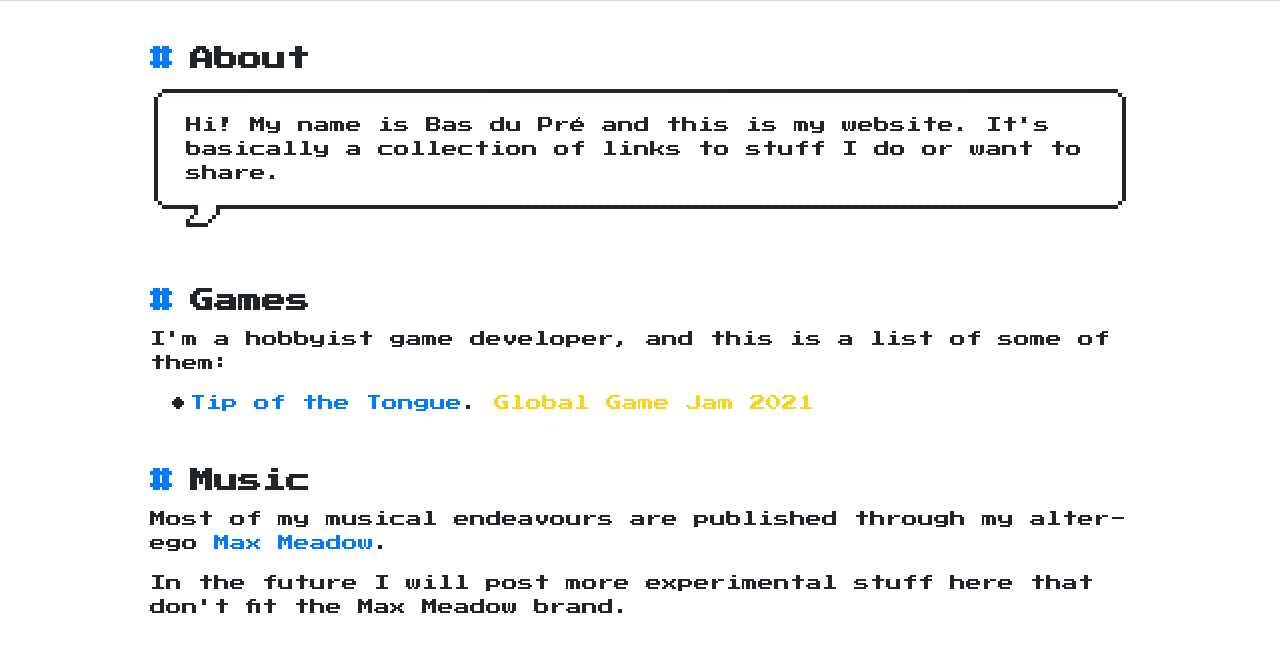
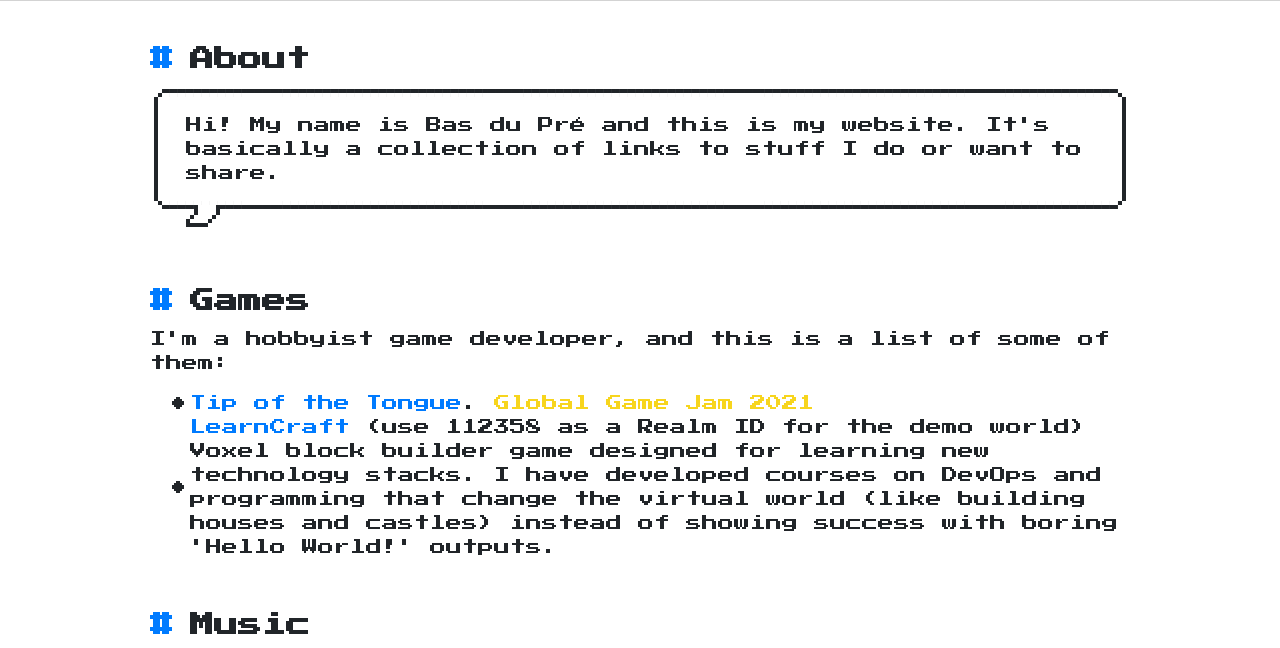
Before and after one commit to basdp/basdp.github.io, a plain HTML site: page index.html in a window 1280 px wide. Shown: the part 142-790 px from the top of the page. Drawn offline with nearby package versions, Linux system fonts and the light colour scheme.

Commit message:
Update index.html

```diff
--- a/index.html
+++ b/index.html
@@ -88,6 +88,11 @@
                 <a href="https://kingdwarf.itch.io/tip-of-the-tongue" target="_blank">Tip of the Tongue</a>.
                 <span class="nes-text is-warning">Global Game Jam 2021</span>
               </li>
+              <li>
+                <a href="https://play.learncraft.app" target="_blank">LearnCraft</a> (use 112358 as a Realm ID for the demo world)
+                <p>Voxel block builder game designed for learning new technology stacks. I have developed courses on DevOps and programming that change
+                the virtual world (like building houses and castles) instead of showing success with boring 'Hello World!' outputs.</p>
+              </li>
             </ul>
           </section>
 
```
